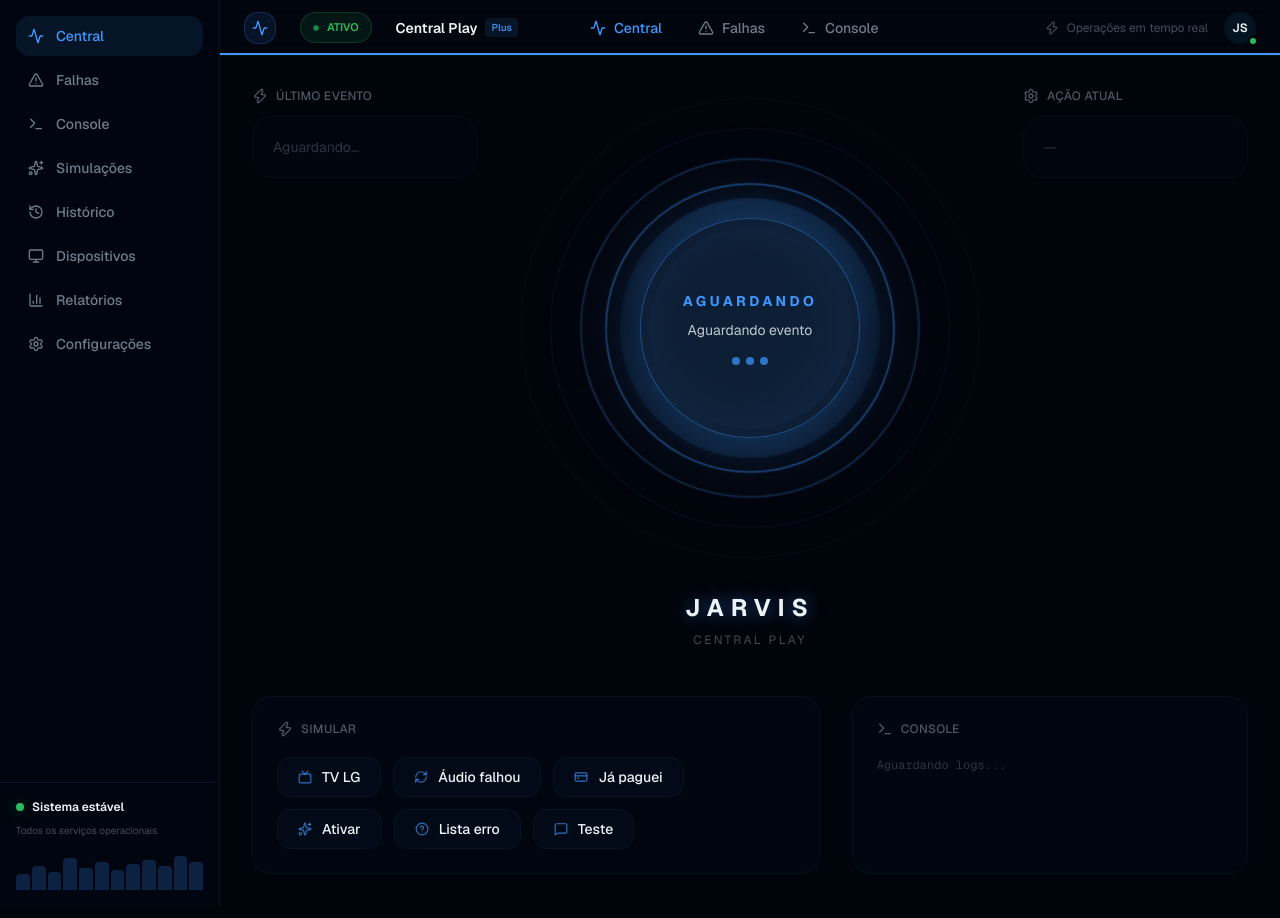
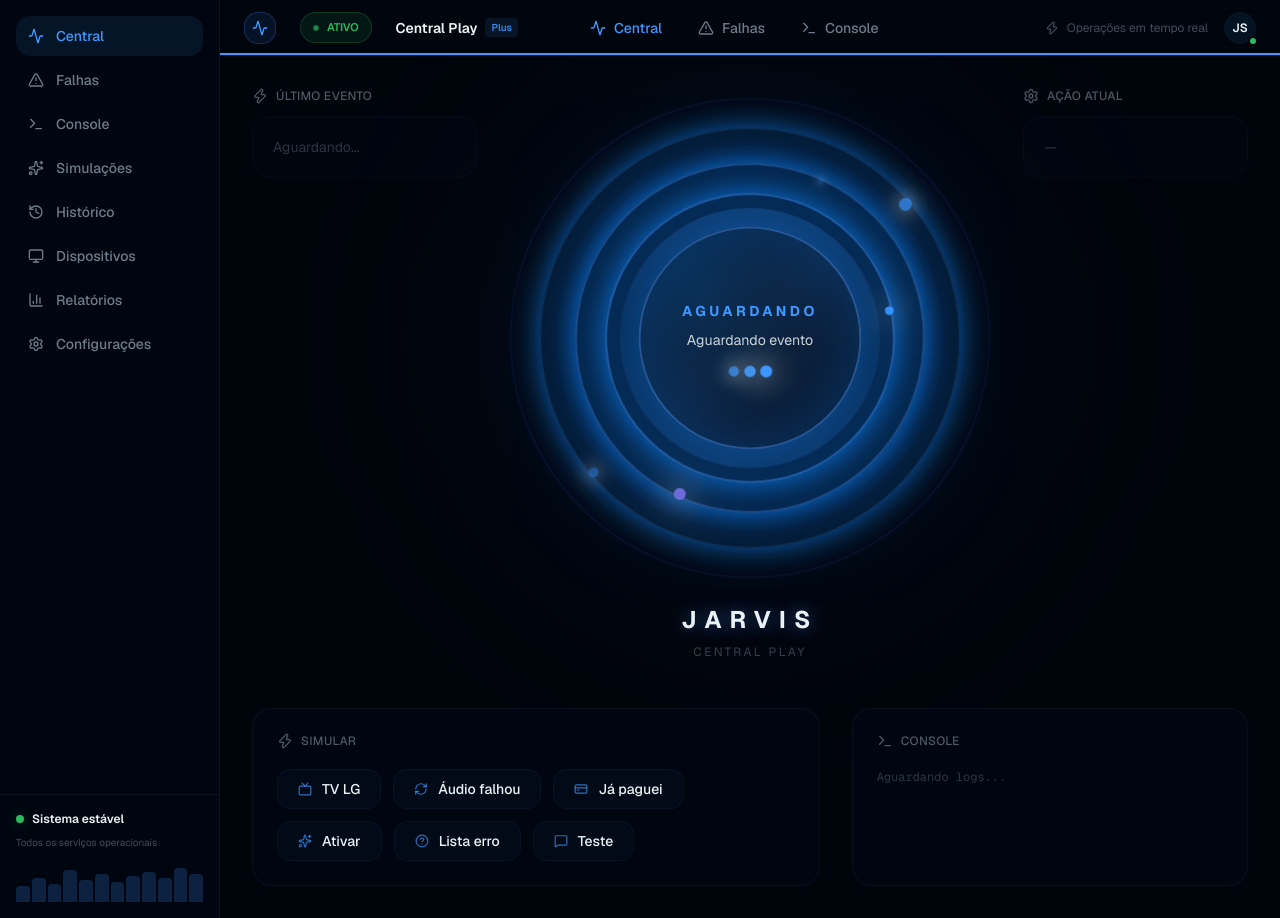
Before and after one commit to arthurpanza123-beep/painel02-central, a Next.js app: page / in a window 1280 px wide. Built offline with nearby package versions, Linux system fonts and the light colour scheme.

Commit message:
feat: enhance Jarvis core animations with neon effects and glows

```diff
--- a/app/globals.css
+++ b/app/globals.css
@@ -156,47 +156,119 @@
     background: radial-gradient(ellipse 70% 50% at 50% 45%, oklch(0.68 0.18 255 / 5%) 0%, transparent 55%);
   }
 
-  /* ===== JARVIS CORE ANIMATIONS - Refined Elegance ===== */
+  /* ===== JARVIS CORE ANIMATIONS - Premium Neon Effects ===== */
   .jarvis-breathe {
-    animation: jarvis-breathe 5s ease-in-out infinite;
+    animation: jarvis-breathe 4s ease-in-out infinite;
   }
   @keyframes jarvis-breathe {
     0%, 100% {
       transform: scale(1);
       box-shadow:
-        0 0 50px oklch(0.68 0.18 255 / 25%),
-        0 0 100px oklch(0.68 0.18 255 / 12%),
-        0 0 150px oklch(0.58 0.16 285 / 6%),
-        inset 0 0 50px oklch(0.68 0.18 255 / 8%);
+        0 0 60px oklch(0.68 0.22 255 / 40%),
+        0 0 120px oklch(0.68 0.22 255 / 20%),
+        0 0 200px oklch(0.58 0.18 285 / 10%),
+        inset 0 0 60px oklch(0.68 0.22 255 / 15%),
+        inset 0 0 120px oklch(0.68 0.22 255 / 5%);
     }
     50% {
-      transform: scale(1.012);
+      transform: scale(1.015);
       box-shadow:
-        0 0 65px oklch(0.68 0.18 255 / 32%),
-        0 0 130px oklch(0.68 0.18 255 / 16%),
-        0 0 180px oklch(0.58 0.16 285 / 8%),
-        inset 0 0 65px oklch(0.68 0.18 255 / 12%);
+        0 0 80px oklch(0.72 0.25 255 / 50%),
+        0 0 160px oklch(0.68 0.22 255 / 28%),
+        0 0 260px oklch(0.58 0.18 285 / 12%),
+        inset 0 0 80px oklch(0.72 0.25 255 / 20%),
+        inset 0 0 150px oklch(0.68 0.22 255 / 8%);
     }
   }
   .jarvis-processing {
-    animation: jarvis-processing 2.5s ease-in-out infinite;
+    animation: jarvis-processing 2s ease-in-out infinite;
   }
   @keyframes jarvis-processing {
     0%, 100% {
       transform: scale(1);
       box-shadow:
-        0 0 60px oklch(0.68 0.18 255 / 35%),
-        0 0 120px oklch(0.68 0.18 255 / 18%),
-        0 0 180px oklch(0.58 0.16 285 / 10%),
-        inset 0 0 60px oklch(0.68 0.18 255 / 15%);
+        0 0 80px oklch(0.72 0.25 255 / 50%),
+        0 0 150px oklch(0.68 0.22 255 / 28%),
+        0 0 220px oklch(0.58 0.18 285 / 14%),
+        inset 0 0 80px oklch(0.72 0.25 255 / 22%),
+        inset 0 0 140px oklch(0.68 0.22 255 / 10%);
     }
     50% {
-      transform: scale(1.025);
+      transform: scale(1.03);
       box-shadow:
-        0 0 80px oklch(0.68 0.18 255 / 45%),
-        0 0 160px oklch(0.68 0.18 255 / 25%),
-        0 0 220px oklch(0.58 0.16 285 / 12%),
-        inset 0 0 80px oklch(0.68 0.18 255 / 20%);
+        0 0 100px oklch(0.75 0.28 255 / 60%),
+        0 0 200px oklch(0.72 0.25 255 / 35%),
+        0 0 300px oklch(0.58 0.18 285 / 18%),
+        inset 0 0 100px oklch(0.75 0.28 255 / 28%),
+        inset 0 0 180px oklch(0.68 0.22 255 / 12%);
+    }
+  }
+
+  /* Neon ring glow */
+  .neon-ring {
+    box-shadow:
+      0 0 20px oklch(0.68 0.22 255 / 40%),
+      0 0 40px oklch(0.68 0.22 255 / 20%),
+      inset 0 0 20px oklch(0.68 0.22 255 / 15%);
+  }
+  .neon-ring-intense {
+    box-shadow:
+      0 0 30px oklch(0.72 0.25 255 / 50%),
+      0 0 60px oklch(0.68 0.22 255 / 25%),
+      0 0 100px oklch(0.68 0.22 255 / 12%),
+      inset 0 0 30px oklch(0.72 0.25 255 / 20%);
+  }
+
+  /* Pulsing ring animation */
+  .ring-pulse {
+    animation: ring-pulse 3s ease-in-out infinite;
+  }
+  @keyframes ring-pulse {
+    0%, 100% {
+      opacity: 0.6;
+      box-shadow: 0 0 15px oklch(0.68 0.22 255 / 30%);
+    }
+    50% {
+      opacity: 1;
+      box-shadow: 0 0 35px oklch(0.72 0.25 255 / 50%), 0 0 60px oklch(0.68 0.22 255 / 25%);
+    }
+  }
+  .ring-pulse-delayed {
+    animation: ring-pulse 3s ease-in-out infinite;
+    animation-delay: 1s;
+  }
+  .ring-pulse-delayed-2 {
+    animation: ring-pulse 3s ease-in-out infinite;
+    animation-delay: 2s;
+  }
+
+  /* Energy particle */
+  .energy-particle {
+    animation: energy-particle 2s ease-in-out infinite;
+  }
+  @keyframes energy-particle {
+    0%, 100% {
+      opacity: 0.4;
+      transform: scale(1);
+      box-shadow: 0 0 8px currentColor;
+    }
+    50% {
+      opacity: 1;
+      transform: scale(1.5);
+      box-shadow: 0 0 20px currentColor, 0 0 40px currentColor;
+    }
+  }
+
+  /* Core inner glow pulse */
+  .core-inner-glow {
+    animation: core-inner-glow 3s ease-in-out infinite;
+  }
+  @keyframes core-inner-glow {
+    0%, 100% {
+      background: radial-gradient(circle at 30% 30%, oklch(0.68 0.22 255 / 15%) 0%, transparent 60%);
+    }
+    50% {
+      background: radial-gradient(circle at 30% 30%, oklch(0.72 0.25 255 / 25%) 0%, transparent 70%);
     }
   }
 
--- a/app/page.tsx
+++ b/app/page.tsx
@@ -371,81 +371,109 @@ export default function JarvisPage() {
                   </div>
                 </div>
 
-                {/* Center - JARVIS Core - LARGER */}
+                {/* Center - JARVIS Core - Premium Neon */}
                 <div className="col-span-12 lg:col-span-6">
                   <div className="flex flex-col items-center">
                     {/* Core orb container */}
-                    <div className="relative w-[480px] h-[480px] flex items-center justify-center">
-                      {/* Outermost ring - subtle */}
-                      <div className="absolute w-[460px] h-[460px] rounded-full border border-primary/5 orbit-ring-slow" />
-                      {/* Outer ring */}
-                      <div className="absolute w-[400px] h-[400px] rounded-full border border-primary/10 orbit-ring-slow" />
-                      {/* Middle ring - more visible */}
-                      <div className="absolute w-[340px] h-[340px] rounded-full border-2 border-primary/20 orbit-ring-reverse" />
-                      {/* Inner ring - brightest */}
-                      <div className="absolute w-[290px] h-[290px] rounded-full border-2 border-primary/35 orbit-ring" />
+                    <div className="relative w-[500px] h-[500px] flex items-center justify-center">
+                      {/* Ambient glow behind everything */}
+                      <div className="absolute w-[600px] h-[600px] rounded-full bg-primary/[0.03] blur-[100px]" />
 
-                      {/* Inner glow gradient */}
+                      {/* Outermost ring with pulse */}
+                      <div className="absolute w-[480px] h-[480px] rounded-full border border-primary/10 orbit-ring-slow ring-pulse" />
+
+                      {/* Outer neon ring */}
+                      <div className="absolute w-[420px] h-[420px] rounded-full border-[1.5px] border-primary/25 orbit-ring-slow ring-pulse-delayed neon-ring" />
+
+                      {/* Middle ring - brightest with intense glow */}
+                      <div className="absolute w-[350px] h-[350px] rounded-full border-2 border-primary/40 orbit-ring-reverse ring-pulse-delayed-2 neon-ring-intense" />
+
+                      {/* Inner ring - solid glow */}
+                      <div className="absolute w-[290px] h-[290px] rounded-full border-2 border-primary/50 orbit-ring neon-ring-intense" />
+
+                      {/* Energy particles orbiting */}
+                      <div className="absolute w-[420px] h-[420px] orbit-ring-slow">
+                        <div className="absolute top-0 left-1/2 -translate-x-1/2 w-2.5 h-2.5 rounded-full bg-primary energy-particle" />
+                        <div className="absolute bottom-0 left-1/2 -translate-x-1/2 w-2 h-2 rounded-full bg-primary/70 energy-particle" style={{ animationDelay: "1s" }} />
+                      </div>
+                      <div className="absolute w-[350px] h-[350px] orbit-ring-reverse">
+                        <div className="absolute top-1/2 left-0 -translate-y-1/2 w-2 h-2 rounded-full bg-chart-5 energy-particle" style={{ animationDelay: "0.5s" }} />
+                        <div className="absolute top-1/2 right-0 -translate-y-1/2 w-1.5 h-1.5 rounded-full bg-primary/60 energy-particle" style={{ animationDelay: "1.5s" }} />
+                      </div>
+                      <div className="absolute w-[290px] h-[290px] orbit-ring">
+                        <div className="absolute top-0 left-1/2 -translate-x-1/2 w-1.5 h-1.5 rounded-full bg-primary energy-particle" style={{ animationDelay: "0.7s" }} />
+                      </div>
+
+                      {/* Inner glow gradient ring */}
                       <div className={cn(
                         "absolute w-[260px] h-[260px] rounded-full",
-                        "bg-gradient-to-br from-primary/20 via-primary/5 to-primary/15",
+                        "bg-gradient-to-br from-primary/25 via-primary/8 to-primary/20",
                         isProcessing ? "orbit-ring-fast" : "orbit-ring-slow"
                       )} />
 
-                      {/* Core orb - LARGER */}
+                      {/* Core orb - premium neon */}
                       <div className={cn(
                         "relative w-[220px] h-[220px] rounded-full",
-                        "bg-gradient-to-br from-[#0a1628] via-[#0d1f35] to-[#0a1628]",
-                        "border border-primary/40",
+                        "bg-gradient-to-br from-[#080f1f] via-[#0c1a30] to-[#080f1f]",
+                        "border-2 border-primary/50",
                         "flex flex-col items-center justify-center",
                         isProcessing ? "jarvis-processing" : "jarvis-breathe"
                       )}>
+                        {/* Inner highlight */}
+                        <div className="absolute inset-0 rounded-full core-inner-glow" />
+
                         {/* Scanning effect */}
                         {isProcessing && (
                           <div className="absolute inset-0 rounded-full overflow-hidden">
-                            <div className="absolute inset-0 bg-gradient-to-r from-transparent via-primary/20 to-transparent scanning" style={{ backgroundSize: "200% 100%" }} />
+                            <div className="absolute inset-0 bg-gradient-to-r from-transparent via-primary/30 to-transparent scanning" style={{ backgroundSize: "200% 100%" }} />
                           </div>
                         )}
 
-                        {/* Inner gradient overlay */}
-                        <div className="absolute inset-2 rounded-full bg-gradient-to-br from-primary/5 via-transparent to-primary/8" />
-
                         {/* Content */}
                         <div className="relative z-10 text-center px-6">
-                          <div className={cn("text-sm font-bold tracking-[0.25em] mb-2", config.color)}>
+                          <div className={cn("text-sm font-bold tracking-[0.25em] mb-2 text-glow", config.color)}>
                             {config.label}
                           </div>
-                          <div className="text-sm text-foreground/80 max-w-[160px] leading-relaxed">
+                          <div className="text-sm text-foreground/85 max-w-[160px] leading-relaxed">
                             {statusText}
                           </div>
-                          {/* Dots animation when idle or processing */}
-                          <div className="flex items-center justify-center gap-1.5 mt-4">
-                            <div className={cn("w-2 h-2 rounded-full bg-primary/70", isProcessing && "animate-pulse")} style={{ animationDelay: "0ms" }} />
-                            <div className={cn("w-2 h-2 rounded-full bg-primary/70", isProcessing && "animate-pulse")} style={{ animationDelay: "150ms" }} />
-                            <div className={cn("w-2 h-2 rounded-full bg-primary/70", isProcessing && "animate-pulse")} style={{ animationDelay: "300ms" }} />
+                          {/* Dots animation - always visible, pulsing */}
+                          <div className="flex items-center justify-center gap-2 mt-4">
+                            <div className={cn(
+                              "w-2 h-2 rounded-full bg-primary energy-particle",
+                              isProcessing ? "animate-pulse" : ""
+                            )} style={{ animationDelay: "0ms" }} />
+                            <div className={cn(
+                              "w-2 h-2 rounded-full bg-primary energy-particle",
+                              isProcessing ? "animate-pulse" : ""
+                            )} style={{ animationDelay: "200ms" }} />
+                            <div className={cn(
+                              "w-2 h-2 rounded-full bg-primary energy-particle",
+                              isProcessing ? "animate-pulse" : ""
+                            )} style={{ animationDelay: "400ms" }} />
                           </div>
                         </div>
                       </div>
                     </div>
 
-                    {/* Title - larger */}
-                    <div className="text-center mt-6">
-                      <h1 className="text-2xl font-bold tracking-[0.3em] text-foreground text-glow">
+                    {/* Title - larger with glow */}
+                    <div className="text-center mt-4">
+                      <h1 className="text-2xl font-bold tracking-[0.35em] text-foreground text-glow">
                         JARVIS
                       </h1>
-                      <p className="text-xs text-muted-foreground/60 tracking-[0.2em] mt-2">
+                      <p className="text-xs text-muted-foreground/50 tracking-[0.2em] mt-2">
                         CENTRAL PLAY
                       </p>
                     </div>
 
                     {/* Context pill */}
                     {context && (
-                      <div className="mt-5 flex items-center gap-4 px-6 py-3 rounded-full bg-card/60 border border-border/40">
-                        <User className="w-4 h-4 text-muted-foreground/70" />
+                      <div className="mt-5 flex items-center gap-4 px-6 py-3 rounded-full bg-card/70 border border-primary/20 backdrop-blur-sm">
+                        <User className="w-4 h-4 text-primary/70" />
                         <span className="text-sm font-medium text-foreground">{context.name}</span>
-                        <span className="w-1.5 h-1.5 rounded-full bg-primary/40" />
+                        <span className="w-1.5 h-1.5 rounded-full bg-primary/50" />
                         <span className="text-sm text-muted-foreground">{context.device}</span>
-                        <span className="w-1.5 h-1.5 rounded-full bg-primary/40" />
+                        <span className="w-1.5 h-1.5 rounded-full bg-primary/50" />
                         <span className="text-sm font-medium text-primary">{context.flow}</span>
                       </div>
                     )}
```
